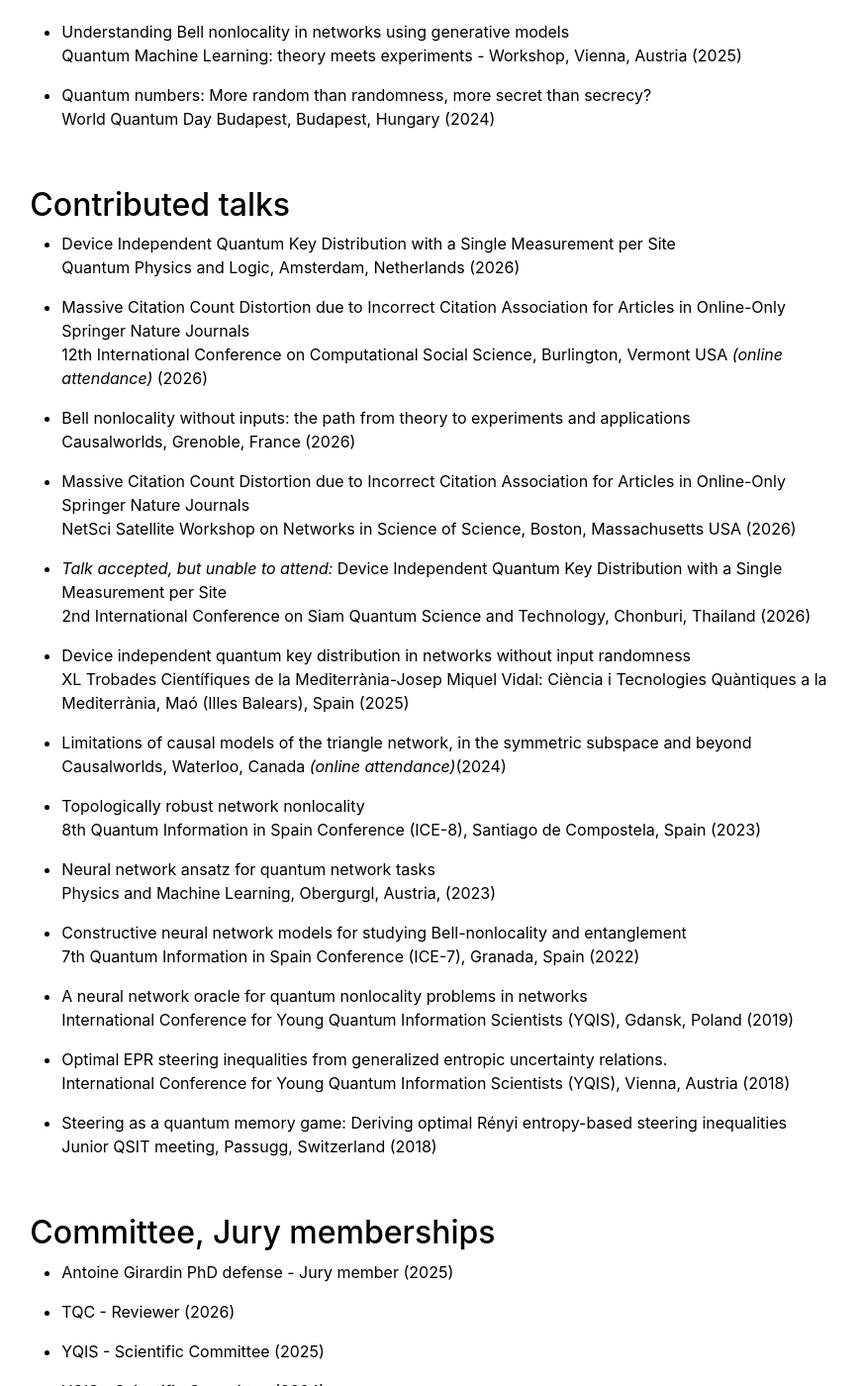
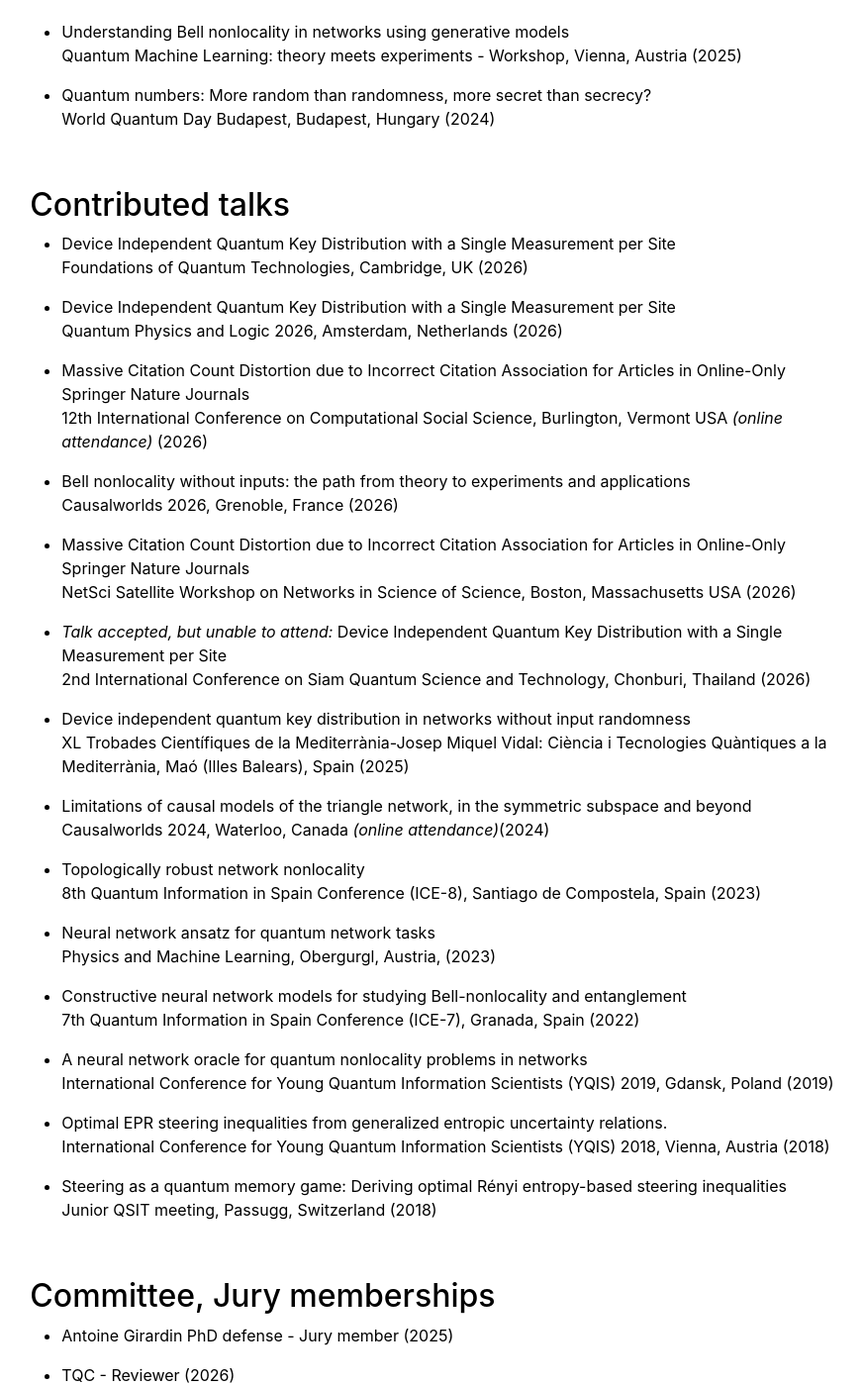
Before and after one commit to tkrivachy/tkrivachy.github.io, a Jekyll site: the page built from community.md, in a window 1280 px wide and 1400 px high, scrolled down 1371 px. Shown: the whole window at 99% size, without its empty margins (199-1071 px from the left). Built offline with Jekyll 4.4.1, drawn with Linux system fonts in a browser that asks for light colours.

Commit message:
conf update

```diff
--- a/_data/cv/contributedtalks.yml
+++ b/_data/cv/contributedtalks.yml
@@ -1,11 +1,14 @@
 - title: 'Device Independent Quantum Key Distribution with a Single Measurement per Site'
-  description: 'Quantum Physics and Logic, Amsterdam, Netherlands (2026)'
+  description: 'Foundations of Quantum Technologies, Cambridge, UK (2026)'
+
+- title: 'Device Independent Quantum Key Distribution with a Single Measurement per Site'
+  description: 'Quantum Physics and Logic 2026, Amsterdam, Netherlands (2026)'
 
 - title: 'Massive Citation Count Distortion due to Incorrect Citation Association for Articles in Online-Only Springer Nature Journals'
   description: '12th International Conference on Computational Social Science, Burlington, Vermont USA *(online attendance)* (2026)'
 
 - title: 'Bell nonlocality without inputs: the path from theory to experiments and applications'
-  description: 'Causalworlds, Grenoble, France (2026)'
+  description: 'Causalworlds 2026, Grenoble, France (2026)'
 
 - title: 'Massive Citation Count Distortion due to Incorrect Citation Association for Articles in Online-Only Springer Nature Journals'
   description: 'NetSci Satellite Workshop on Networks in Science of Science, Boston, Massachusetts USA (2026)'
@@ -17,7 +20,7 @@
   description: 'XL Trobades Científiques de la Mediterrània-Josep Miquel Vidal: Ciència i Tecnologies Quàntiques a la Mediterrània, Maó (Illes Balears), Spain (2025)'
 
 - title: 'Limitations of causal models of the triangle network, in the symmetric subspace and beyond'
-  description: 'Causalworlds, Waterloo, Canada *(online attendance)*(2024)'
+  description: 'Causalworlds 2024, Waterloo, Canada *(online attendance)*(2024)'
 
 - title: 'Topologically robust network nonlocality'
   description: '8th Quantum Information in Spain Conference (ICE-8), Santiago de Compostela, Spain (2023)'
@@ -29,10 +32,10 @@
   description: '7th Quantum Information in Spain Conference (ICE-7), Granada, Spain (2022)'
 
 - title: 'A neural network oracle for quantum nonlocality problems in networks'
-  description: 'International Conference for Young Quantum Information Scientists (YQIS), Gdansk, Poland (2019)'
+  description: 'International Conference for Young Quantum Information Scientists (YQIS) 2019, Gdansk, Poland (2019)'
 
 - title: 'Optimal EPR steering inequalities from generalized entropic uncertainty relations.'
-  description: 'International Conference for Young Quantum Information Scientists (YQIS), Vienna, Austria (2018)'
+  description: 'International Conference for Young Quantum Information Scientists (YQIS) 2018, Vienna, Austria (2018)'
 
 - title: 'Steering as a quantum memory game: Deriving optimal Rényi entropy-based steering inequalities'
   description: 'Junior QSIT meeting, Passugg, Switzerland (2018)'
```
